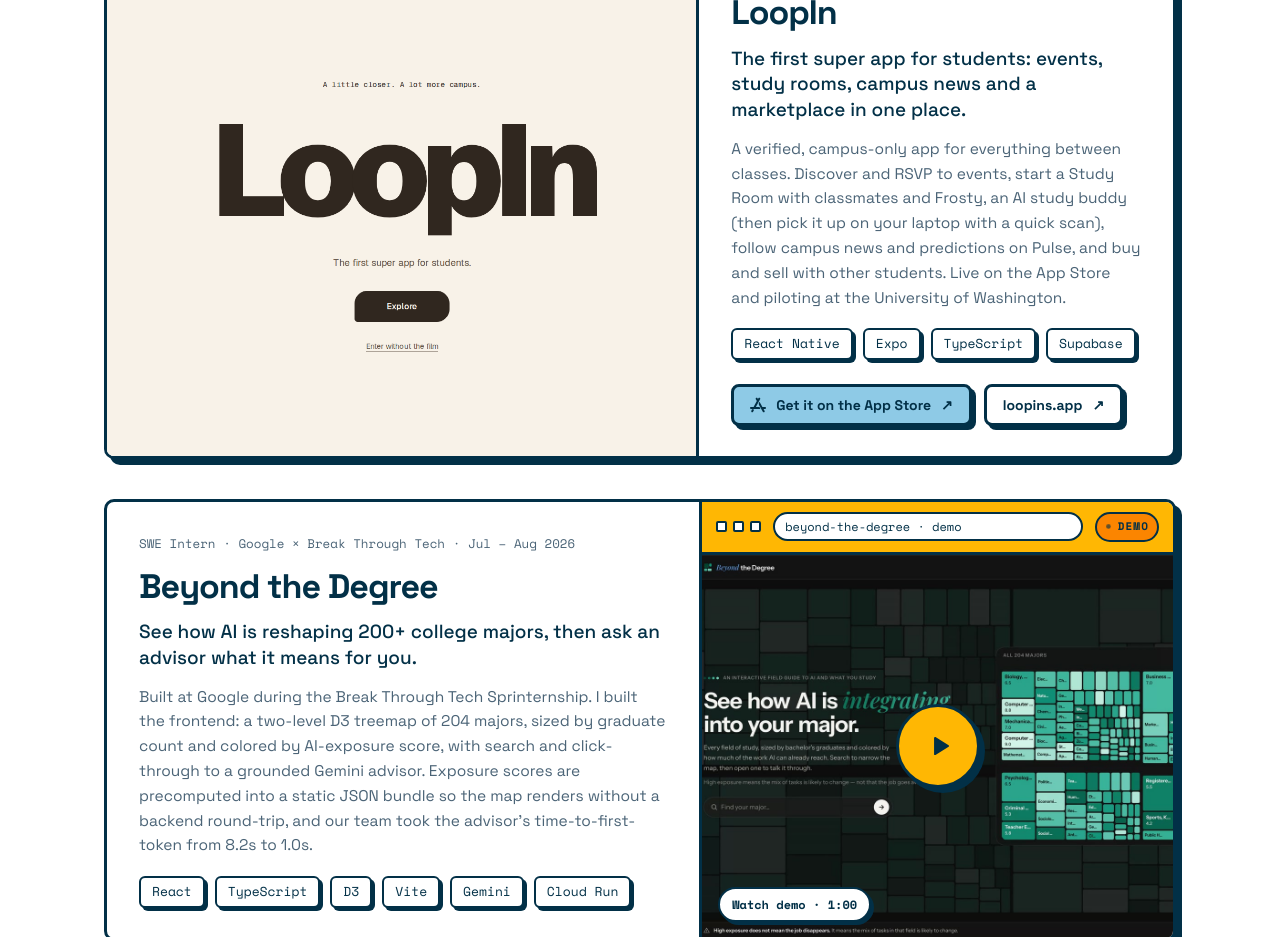
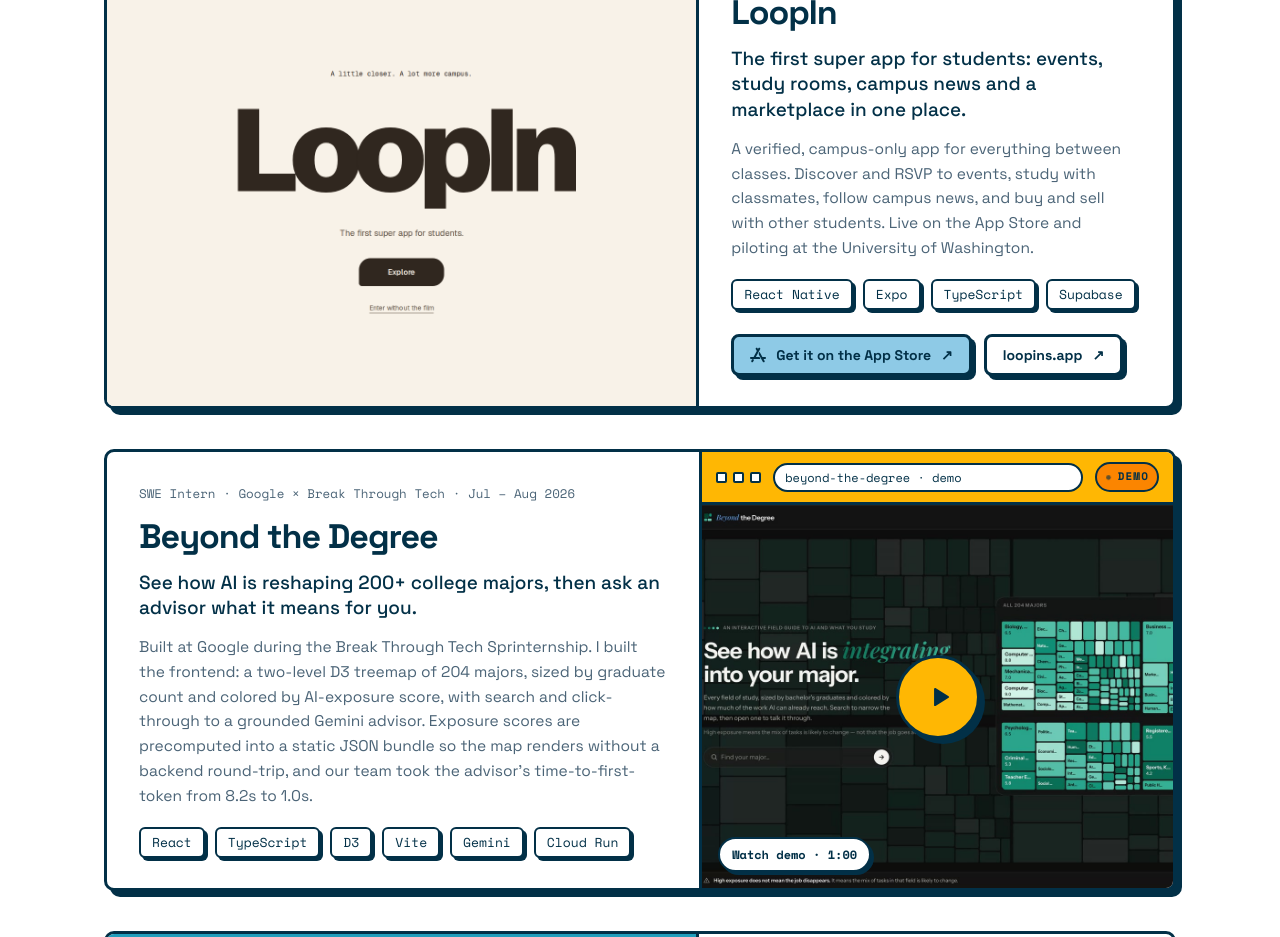
Before and after one commit to necromancerrr/my-portfolio, a Next.js app: page / in a window 1280 px wide. Shown: the part 1120-2057 px from the top of the page. Built offline with nearby package versions, Linux system fonts and the light colour scheme.

Commit message:
Keep the LoopIn description short and high-level
Co-Authored-By: Claude Opus 5.5 <noreply@anthropic.com>
Claude-Session: https://claude.ai/code/session_01MhHRDykMdkpCcfDDsH8qpM

```diff
--- a/src/data/portfolio.ts
+++ b/src/data/portfolio.ts
@@ -76,7 +76,7 @@ export const featuredProjects: FeaturedProject[] = [
     name: 'LoopIn',
     tagline: 'The first super app for students: events, study rooms, campus news and a marketplace in one place.',
     description:
-      'A verified, campus-only app for everything between classes. Discover and RSVP to events, start a Study Room with classmates and Frosty, an AI study buddy (then pick it up on your laptop with a quick scan), follow campus news and predictions on Pulse, and buy and sell with other students. Live on the App Store and piloting at the University of Washington.',
+      'A verified, campus-only app for everything between classes. Discover and RSVP to events, study with classmates, follow campus news, and buy and sell with other students. Live on the App Store and piloting at the University of Washington.',
     role: 'Founder & Developer',
     date: 'Jun 2025 – Present',
     stack: ['React Native', 'Expo', 'TypeScript', 'Supabase'],
```
